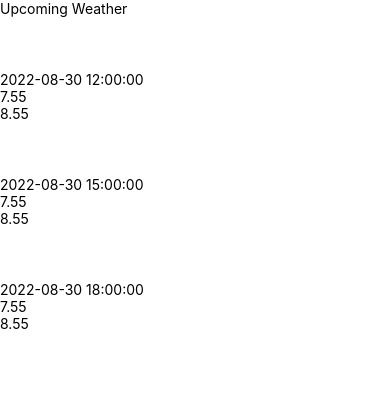
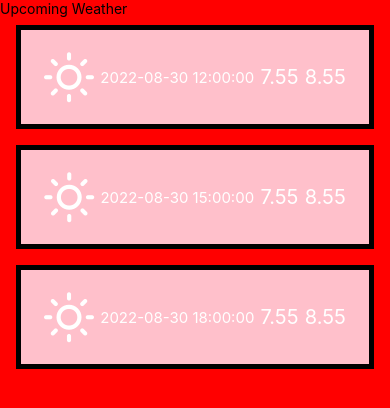
Before and after one commit to ShadiaKahin/react-native-weather-app, a React Native app: screen / in a window 390 px wide. Shown: the top 408 px of the page. Built offline with nearby package versions, Linux system fonts and the light colour scheme.

Commit message:
third commit

```diff
--- a/src/components/UpcomingWeather.js
+++ b/src/components/UpcomingWeather.js
@@ -1,5 +1,12 @@
 import React from 'react';
-import { SafeAreaView, StyleSheet, Text, FlatList, View } from 'react-native';
+import {
+  SafeAreaView,
+  StyleSheet,
+  Text,
+  FlatList,
+  View,
+  StatusBar,
+} from 'react-native';
 import { Feather } from '@expo/vector-icons';
 
 const DATA = [
@@ -18,8 +25,8 @@ const DATA = [
   {
     dt_text: '2022-08-30 15:00:00',
     main: {
-        temp_min: 7.55,
-        temp_max: 8.55,
+      temp_min: 7.55,
+      temp_max: 8.55,
     },
     weather: [
       {
@@ -30,8 +37,8 @@ const DATA = [
   {
     dt_text: '2022-08-30 18:00:00',
     main: {
-        temp_min: 7.55,
-        temp_max: 8.55,
+      temp_min: 7.55,
+      temp_max: 8.55,
     },
     weather: [
       {
@@ -44,11 +51,11 @@ const DATA = [
 const Item = (props) => {
   const { dt_text, max, min, condition } = props;
   return (
-    <View>
-      <Feather name="sun" size={50} color={"white"} />
-      <Text>{dt_text}</Text>
-      <Text>{min}</Text>
-      <Text>{max}</Text>
+    <View style={styles.item}>
+      <Feather name="sun" size={50} color={'white'} />
+      <Text style={styles.date}>{dt_text}</Text>
+      <Text style={styles.temp}>{min}</Text>
+      <Text style={styles.temp}>{max}</Text>
     </View>
   );
 };
@@ -65,7 +72,11 @@ const UpcomingWeather = () => {
   return (
     <SafeAreaView style={styles.container}>
       <Text>Upcoming Weather</Text>
-      <FlatList data={DATA} renderItem={renderItem} />
+      <FlatList
+        data={DATA}
+        renderItem={renderItem}
+        keyExtractor={(item) => item.dt_text}
+      />
     </SafeAreaView>
   );
 };
@@ -73,6 +84,26 @@ const UpcomingWeather = () => {
 const styles = StyleSheet.create({
   container: {
     flex: 1,
+    marginTop: StatusBar.currentHeight || 0,
+    backgroundColor: 'red',
   },
+  item: {
+    padding: 20,
+    marginVertical: 8,
+    marginHorizontal: 16,
+    flexDirection: 'row',
+    justifyContent: 'space-around',
+    alignItems: 'center',
+    borderWidth: 5,
+    backgroundColor: 'pink',
+  },
+  temp: {
+    color: 'white',
+    fontSize: 20
+  },
+  date: {
+    color: 'white',
+    fontSize: 15
+  }
 });
 export default UpcomingWeather;
```
